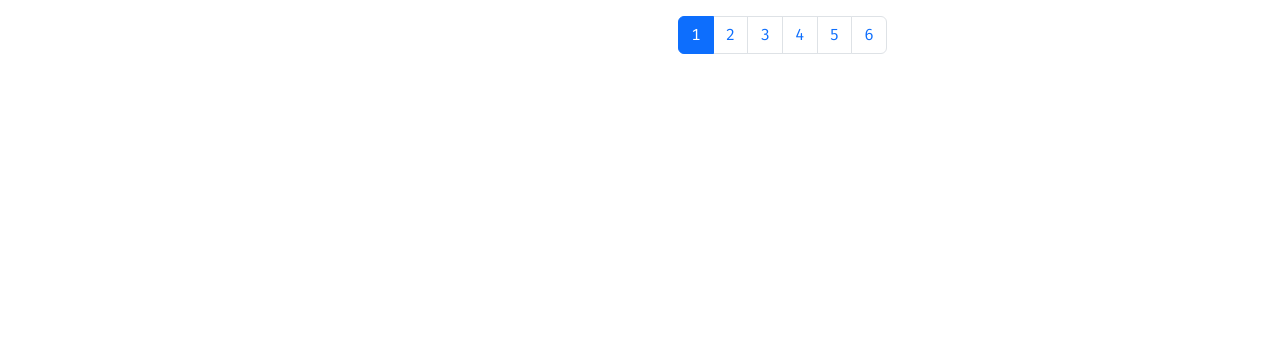
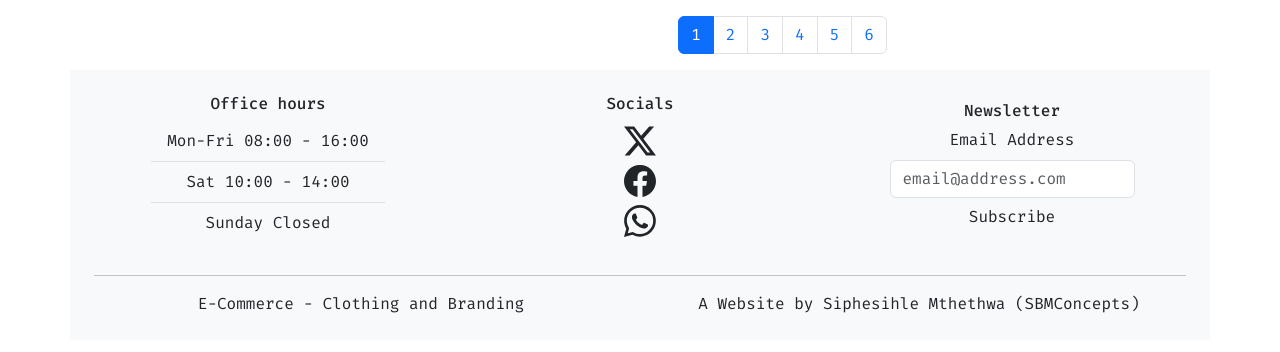
Before and after one commit to Sihle-Thwa/OpenShop, a React (Vite) app in the folder client/: page /collection in a window 1280 px wide. Shown: the part 918-1270 px from the top of the page. Before the commit the page ends 1020 px from the top, so only its background shows below. Built offline with nearby package versions, Linux system fonts and the light colour scheme.

Commit message:
feat: add Footer component to App and implement layout

```diff
--- a/client/src/App.jsx
+++ b/client/src/App.jsx
@@ -3,6 +3,7 @@ import NavBar from "./components/NavBar";
 import { BrowserRouter, Routes, Route } from "react-router-dom";
 import Home from "./pages/Home";
 import Collection from "./pages/Collection";
+import Footer from "./components/Footer";
 
 function App() {
   return (
@@ -14,6 +15,7 @@ function App() {
           <Route path="/home" element={<Home />} />
           <Route path="/collection" element={<Collection />} />
         </Routes>
+        <Footer />
       </BrowserRouter>
     </>
   );
--- /dev/null
+++ b/client/src/components/Footer.jsx
@@ -0,0 +1,61 @@
+import { BsFacebook, BsTwitterX, BsWhatsapp } from "react-icons/bs";
+
+function Footer() {
+  return (
+    <div className="container justify-content-between p-4 bg-light">
+      <div className="row">
+        <div className="col d-flex justify-content-center">
+          <div className="mb-3">
+            <h6>Office hours</h6>
+            <ul className="list-group list-group-flush ">
+              <li className="list-group-item bg-light">
+                Mon-Fri 08:00 - 16:00
+              </li>
+              <li className="list-group-item bg-light">Sat 10:00 - 14:00</li>
+              <li className="list-group-item bg-light">Sunday Closed</li>
+            </ul>
+          </div>
+        </div>
+        <div className="col justify-content-center ">
+          <div className="mb-3 ">
+            <h6>Socials</h6>
+            <div className="row p-1">
+              <BsTwitterX style={{ fontSize: "2rem" }} />
+            </div>
+            <div className="row p-1">
+              <BsFacebook style={{ fontSize: "2rem" }} />
+            </div>
+            <div className="row p-1">
+              <BsWhatsapp style={{ fontSize: "2rem" }} />
+            </div>
+          </div>
+        </div>
+        <div
+          className="col d-flex
+        justify-content-center align-items-center"
+        >
+          <div className="mb-3">
+            <h6>Newsletter</h6>
+            <label className="form-label">Email Address</label>
+            <input
+              type="email"
+              className="form-control  d-flex justify-content-between"
+              placeholder="email@address.com"
+            ></input>
+            <button className="btn subscribe-btn">Subscribe</button>
+          </div>
+        </div>
+      </div>
+
+      <hr />
+      <div className="row">
+        <div className="col">E-Commerce - Clothing and Branding</div>
+        <div className="col">
+          A Website by Siphesihle Mthethwa (SBMConcepts)
+        </div>
+      </div>
+    </div>
+  );
+}
+
+export default Footer;
```
